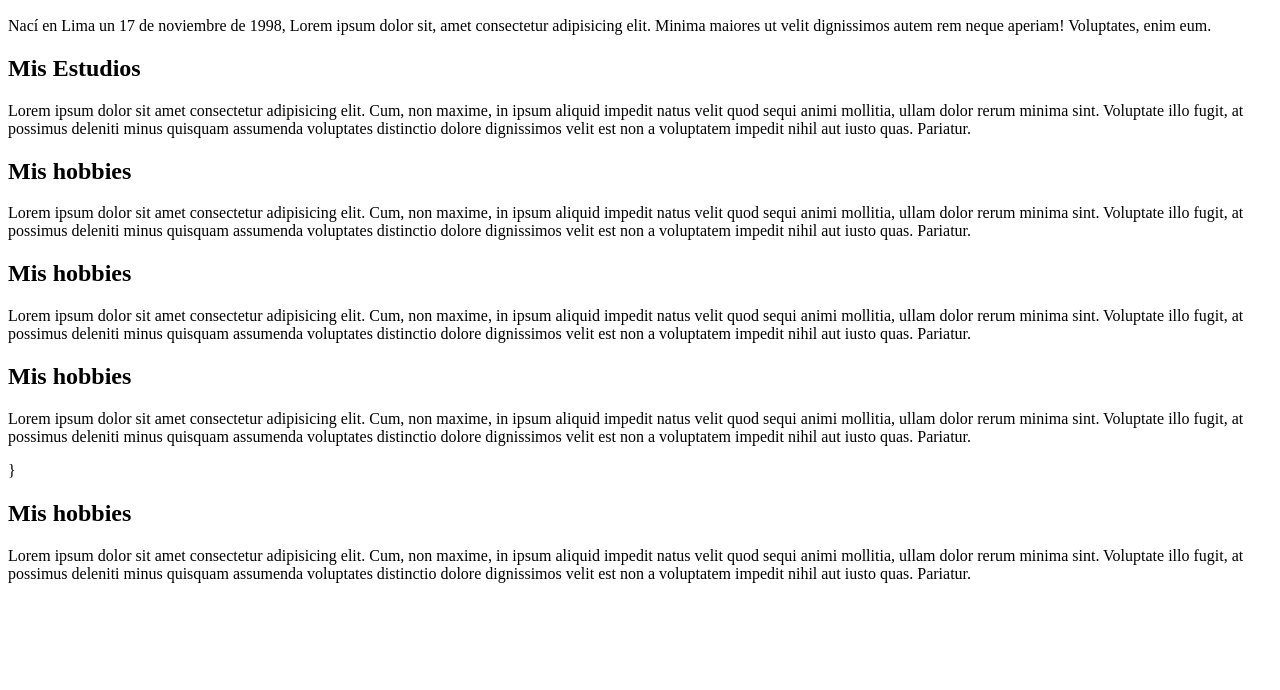
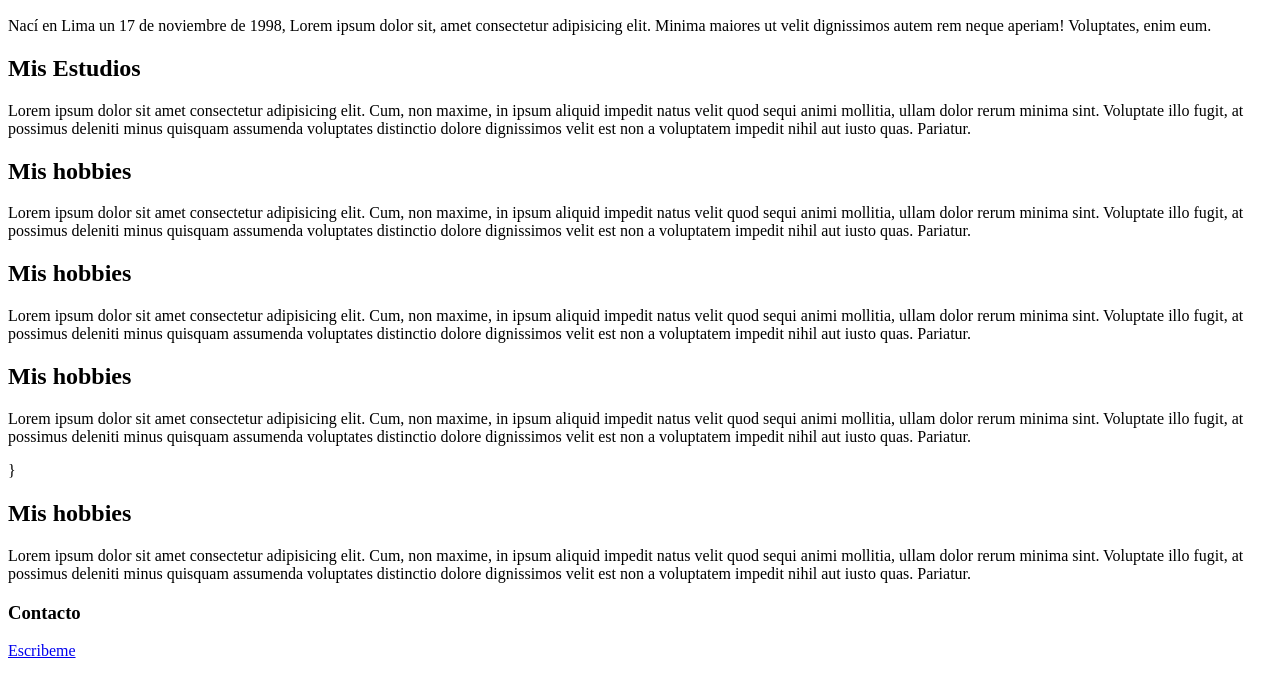
Before and after one commit to DevWebEdu/mi-biografia, a plain HTML site: page index.html in a window 1280 px wide. Shown: the part 110-800 px from the top of the page. Drawn offline with Linux system fonts and the light colour scheme.

Commit message:
mi commit con footer

```diff
--- a/index.html
+++ b/index.html
@@ -43,6 +43,15 @@
                 distinctio dolore dignissimos velit est non a voluptatem impedit nihil aut iusto quas. Pariatur.</p>
         </section>
     </main>
+    <footer>
+        <section>
+            <h3>Contacto</h3>
+            <a href="mailto:elunameza@gmail.com">
+                Escribeme
+            </a>
+        </section>
+
+    </footer>
 </body>
 
 </html>
```
